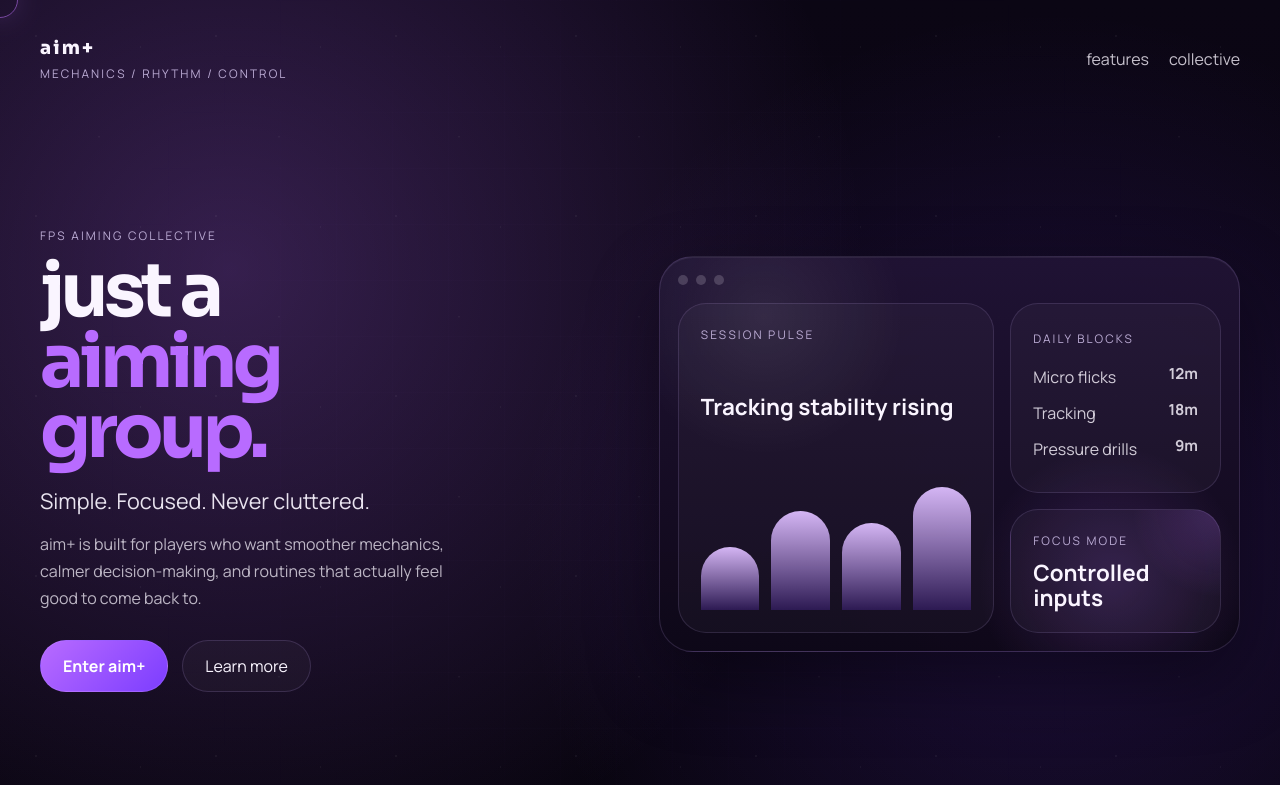
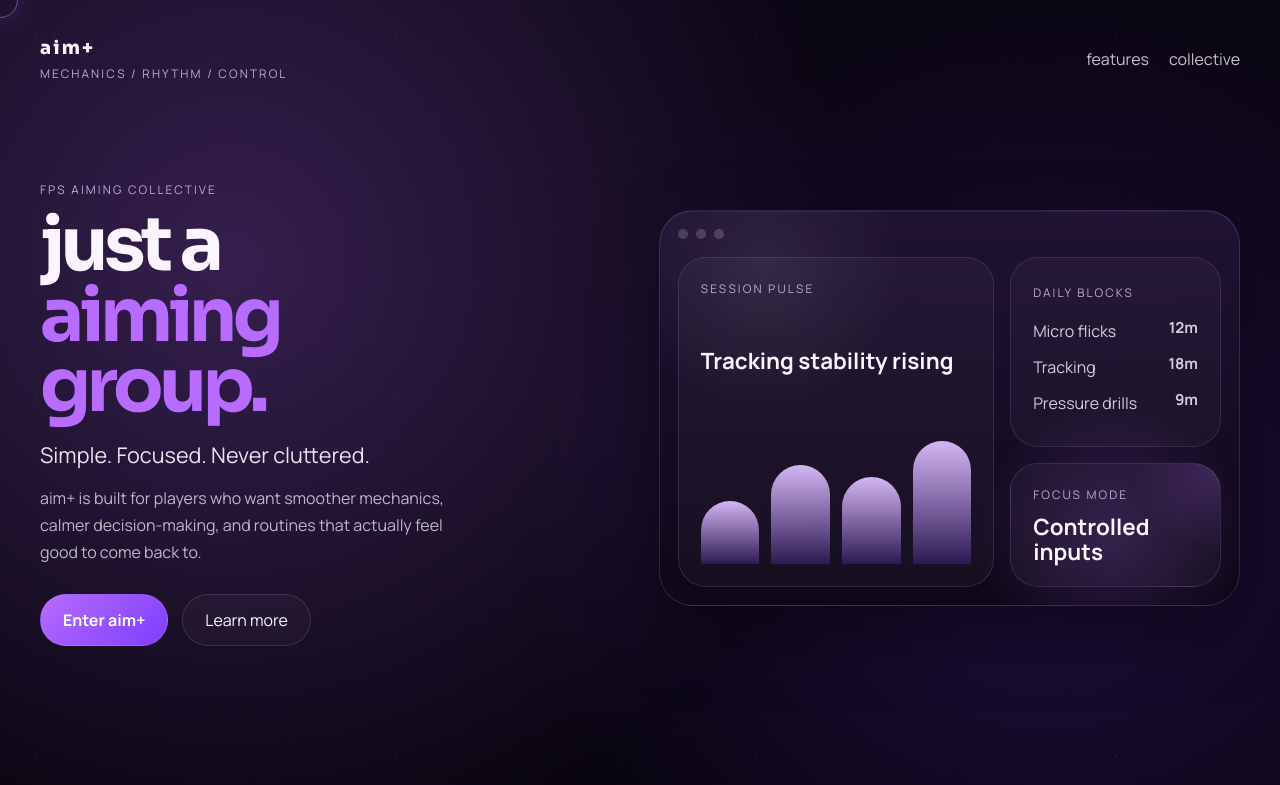
Before and after one commit to xtpm/konata, a website built with Vite: page index.html in a window 1280 px wide. Shown: the top 785 px of the page. Built offline with nearby package versions, Linux system fonts and the light colour scheme.

Commit message:
Raise hero content

```diff
--- a/src/style.css
+++ b/src/style.css
@@ -434,8 +434,8 @@ body::before {
   grid-template-columns: minmax(0, 0.92fr) minmax(360px, 0.95fr);
   gap: 56px;
   align-items: center;
-  min-height: calc(100vh - 120px);
-  padding: 56px 0 28px;
+  min-height: calc(100vh - 180px);
+  padding: 24px 0 28px;
 }
 
 .hero-copy,
```
